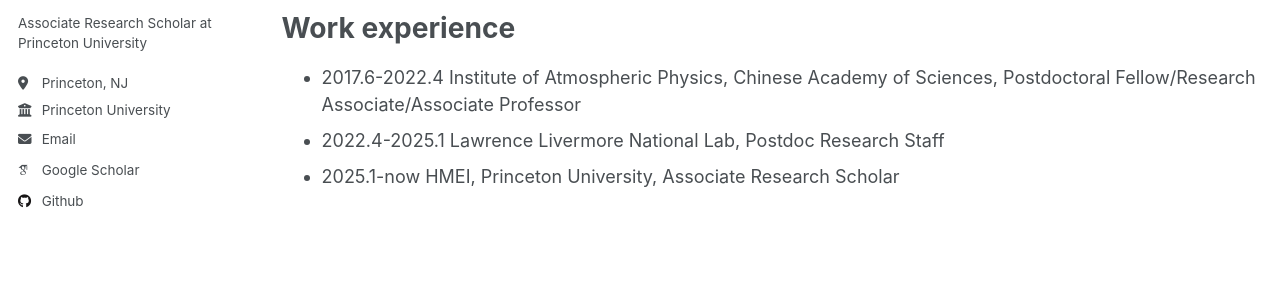
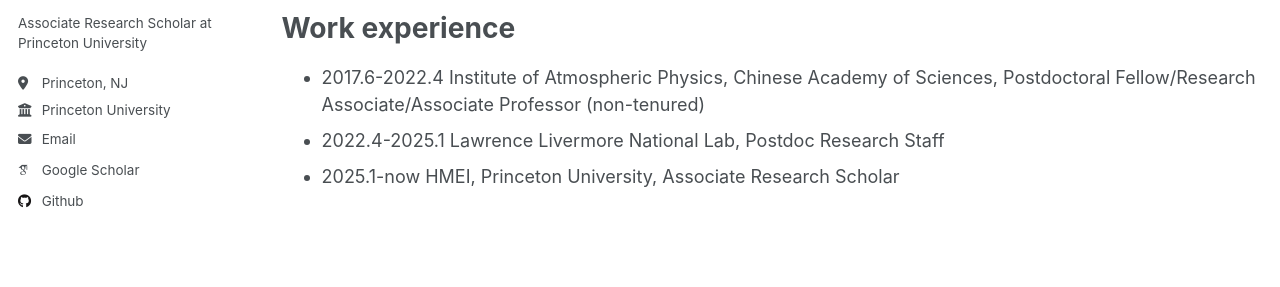
Before and after one commit to jinbox2000/jinbox2000.github.io, a Jekyll site: the page built from _pages/cv.md, in a window 1280 px wide. Shown: the part 269-556 px from the top of the page. Built offline with Jekyll 4.4.1, drawn with Linux system fonts in a browser that asks for light colours; some web fonts are replaced.

Commit message:
Clarify position status in work experience
Added 'non-tenured' to the position description for clarity.

```diff
--- a/_pages/cv.md
+++ b/_pages/cv.md
@@ -16,6 +16,6 @@ Education
 
 Work experience
 ======
-* 2017.6-2022.4 Institute of Atmospheric Physics, Chinese Academy of Sciences, Postdoctoral Fellow/Research Associate/Associate Professor
+* 2017.6-2022.4 Institute of Atmospheric Physics, Chinese Academy of Sciences, Postdoctoral Fellow/Research Associate/Associate Professor (non-tenured)
 * 2022.4-2025.1 Lawrence Livermore National Lab, Postdoc Research Staff
 * 2025.1-now        HMEI, Princeton University, Associate Research Scholar
```
